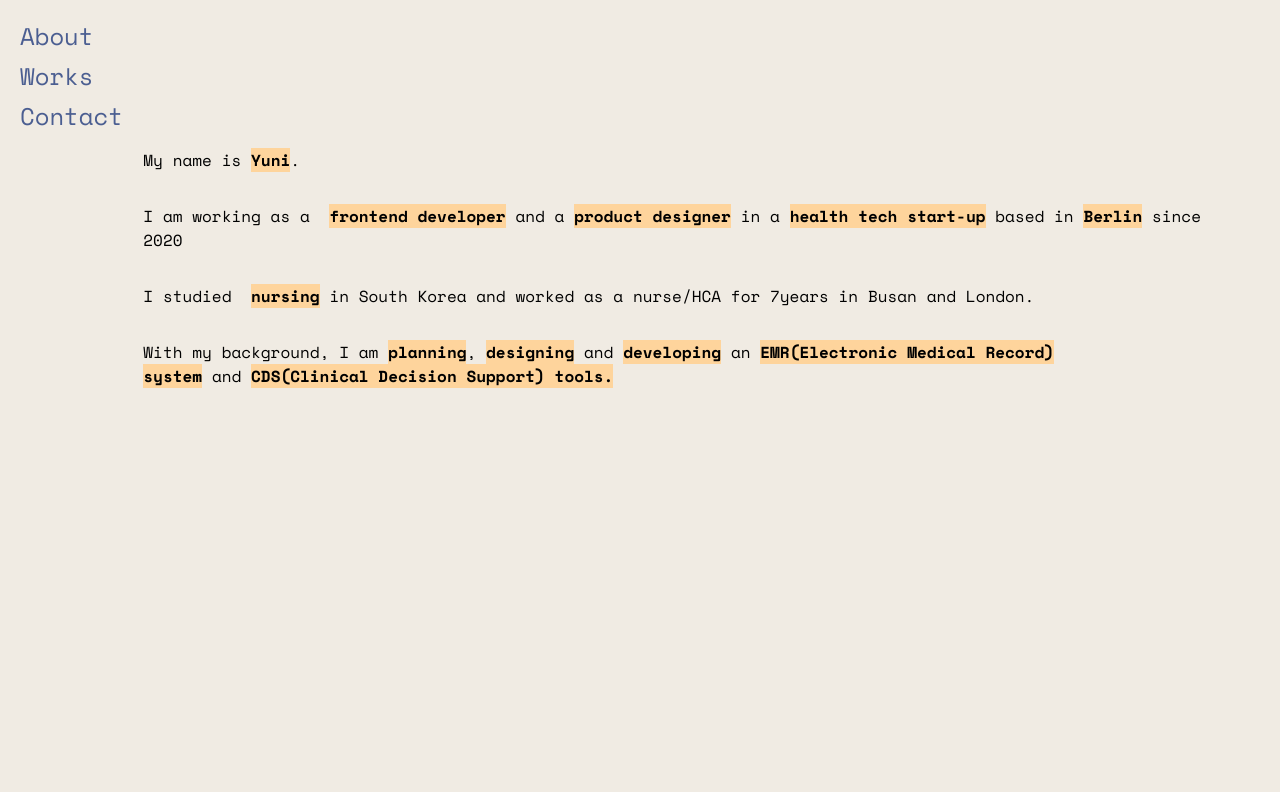
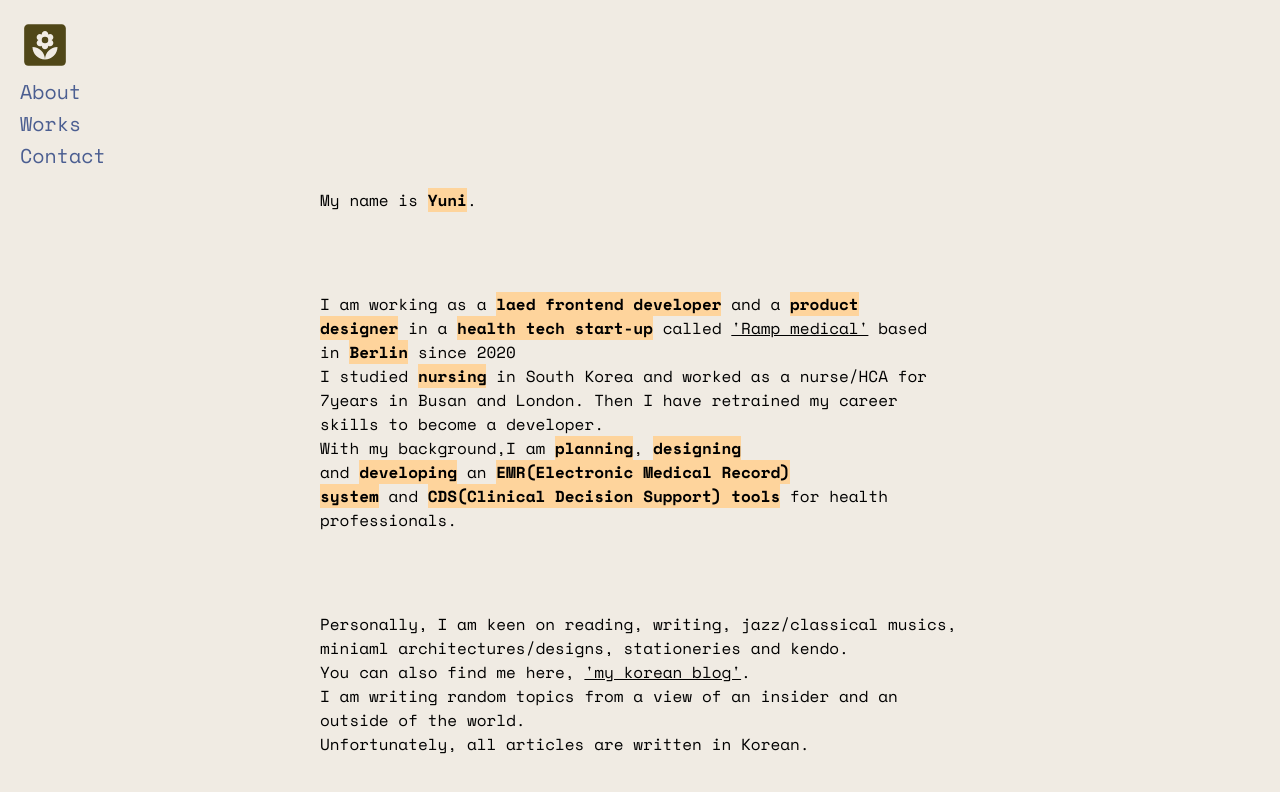
Before and after one commit to newnny/my-blog, a React (Create React App) app: page /about in a window 1280 px wide. Shown: the top 792 px of the page. Built offline with nearby package versions, Linux system fonts and the light colour scheme.

Commit message:
setting up blog

```diff
--- a/src/App.tsx
+++ b/src/App.tsx
@@ -23,17 +23,12 @@ function App() {
     <ThemeProvider theme={theme}>
       <div className="App">
         <Navbar />
-        <Grid container direction="row">
-          <Grid item xs={1}/>
-          <Grid item xs={11}>
             <Routes>
               <Route path='/' element={<Main />} />
               <Route path='/about' element={<About />} />
               <Route path='/works' element={<Works />} />
               <Route path='/contact' element={<Contact />} />
             </Routes>
-          </Grid>
-        </Grid>
       </div>
     </ThemeProvider>
   );
--- a/src/Components/Navbar.tsx
+++ b/src/Components/Navbar.tsx
@@ -1,11 +1,14 @@
 import React, { useState } from 'react'
 import { useNavigate } from 'react-router-dom'
-import { Link, Stack } from "@mui/material"
+import { Link, Stack, useMediaQuery, useTheme } from "@mui/material"
+import YardIcon from '@mui/icons-material/Yard';
 import '../App.css'
 
 const Navbar: React.FC = () => {
     const [selectedRoute, setSelectedRoute] = useState<string>("main")
     const navigate = useNavigate();
+    const theme = useTheme();
+    const matches = useMediaQuery(theme.breakpoints.down('sm'));
 
     const handleSelectRoute = (event: React.SyntheticEvent, link?: string) => {
         event.preventDefault();
@@ -28,15 +31,21 @@ const Navbar: React.FC = () => {
         }
     }
 
-
     return (
         <div>
-            <Stack spacing={1}>
+            <Stack spacing={matches ? 2 : 0} direction={matches ? "row" : "column"}>
+                <Link
+                    className="nav-link"
+                    color={selectedRoute === "main" ? "#504718" : "#4b5e91"}
+                    onClick={(event) => handleSelectRoute(event, "main")}
+                >
+                    <YardIcon style={{ height: 50, width: 50 }} />
+                </Link>
                 <Link
                     underline="hover"
                     className="nav-link"
                     color={selectedRoute === "about" ? "#504718" : "#4b5e91"}
-                    variant="h5"
+                    variant="h6"
                     onClick={(event) => handleSelectRoute(event, "about")}
                 >
                     About
@@ -45,7 +54,7 @@ const Navbar: React.FC = () => {
                     underline="hover"
                     className="nav-link"
                     color={selectedRoute === "works" ? "#504718" : "#4b5e91"}
-                    variant="h5"
+                    variant="h6"
                     onClick={(event) => handleSelectRoute(event, "works")}
                 >
                     Works
@@ -54,7 +63,7 @@ const Navbar: React.FC = () => {
                     underline="hover"
                     className="nav-link"
                     color={selectedRoute === "contact" ? "#504718" : "#4b5e91"}
-                    variant="h5"
+                    variant="h6"
                     onClick={(event) => handleSelectRoute(event, "contact")}
                 >
                     Contact
--- a/src/Pages/About.tsx
+++ b/src/Pages/About.tsx
@@ -1,44 +1,53 @@
+import React from 'react'
 import './Page.css'
+import { useMediaQuery, useTheme } from "@mui/material"
 
-const About = () => {
+const About: React.FC  = () => {
+    const theme = useTheme();
+    const matches = useMediaQuery(theme.breakpoints.down('sm'));
     return (
         <div className="App-page">
+            <div className={matches ? 'main-mobile-div' : 'main-div'}>
                 <div className="background">
                     <p>My name is <b className="highlight">Yuni</b>.</p>
-            </div>
-            <div className="background">
+                    <br />
+                    <br />
                     <p>
-                    I am working as a &nbsp;
-                    <b className="highlight">frontend developer</b>
+                        I am working as a&nbsp;
+                        <b className="highlight">laed frontend developer</b>
                         &nbsp;and a&nbsp;
                         <b className="highlight">product designer</b>
                         &nbsp;in a&nbsp;
                         <b className="highlight">health tech start-up</b>
-                    &nbsp;based in&nbsp;
+                        &nbsp;called <a className="a" href="https://www.rampmedical.com/">'Ramp medical'</a> based in&nbsp;
                         <b className="highlight">Berlin</b>
-                    &nbsp;since 2020&nbsp;
-                </p>
-            </div>
-            <div className="background">
-                <p>
-                    I studied &nbsp;
+                        &nbsp;since 2020&nbsp;<br />
+                        I studied&nbsp;
                         <b className="highlight">nursing</b>
                         &nbsp;in South Korea and worked as a nurse/HCA for 7years in Busan and London.
-                </p>
-            </div>
-            <div className="background">
-                <p>
-                    With my background, I am&nbsp;
+                        Then I have retrained my career skills to become a developer.<br />
+                        With my background,I am&nbsp;
                         <b className="highlight">planning</b>,&nbsp;
                         <b className="highlight">designing</b> and&nbsp;
                         <b className="highlight">developing</b>
                         &nbsp;an&nbsp;
                         <b className="highlight">EMR(Electronic Medical Record) system</b>
                         &nbsp;and&nbsp;
-                    <b className="highlight">CDS(Clinical Decision Support) tools.</b>
+                        <b className="highlight">CDS(Clinical Decision Support) tools</b>
+                        &nbsp;for health professionals.
+                    </p>
+                    <br />
+                    <br />
+                    <p>
+                        Personally, I am keen on reading, writing, jazz/classical musics, miniaml architectures/designs, stationeries and kendo.<br />
+                        You can also find me here, <a className="a" href="https://blog.naver.com/type_rh">'my korean blog'</a>.<br />
+                        I am writing random topics from a view of an insider and an outside of the world. <br />
+                        Unfortunately, all articles are written in Korean.
                     </p>
                 </div>
             </div>
+
+        </div >
     )
 }
 
--- a/src/Pages/Contact.tsx
+++ b/src/Pages/Contact.tsx
@@ -1,11 +1,27 @@
+import React from 'react'
 import './Page.css'
+import { useMediaQuery, useTheme } from "@mui/material"
 
-const Contact = () => {
+const Contact: React.FC  = () => {
+    const theme = useTheme();
+    const matches = useMediaQuery(theme.breakpoints.down('sm'));
     return (
-        <div className="App-page">
-            <p>
-                Any inquires, please email at <a href="mailto:hello@younhee.me">here</a>
-            </p>
+        <div className={matches ? 'main-mobile-div' : 'main-div'}>
+            <div className="background">
+                <p><b>Email</b></p>
+                <p>
+                    Any inquires, please email <a className="a-no-deco" href="mailto:hello@younhee.me">'here'</a>. <br />
+                    I will reach you as soon as possible.
+                </p>
+                <p><b>Linkedin</b></p>
+                <p>
+                    <a className="a-no-deco" href="https://www.linkedin.com/in/newnny/">linkedin.com/in/newnny</a> <br />
+                </p>
+                <p><b>Github</b></p>
+                <p>
+                    <a className="a-no-deco" href="https://github.com/newnny">github.com/newnny</a> <br />
+                </p>
+            </div>
         </div>
     )
 }
--- a/src/Pages/Main.tsx
+++ b/src/Pages/Main.tsx
@@ -1,10 +1,14 @@
+import React from 'react'
+import { useMediaQuery, useTheme } from "@mui/material"
 import KeyboardArrowRightIcon from '@mui/icons-material/KeyboardArrowRight';
 import './Page.css'
 
-const Main = () => {
+const Main: React.FC  = () => {
+    const theme = useTheme();
+    const matches = useMediaQuery(theme.breakpoints.down('sm'));
     return (
         <div className="App-page">
-            <div className='main-div'>
+            <div className={matches ? 'main-mobile-div' : 'main-div'}>
                 <p className='main-text'>
                     <KeyboardArrowRightIcon />
                     Hello,
--- a/src/Pages/Page.css
+++ b/src/Pages/Page.css
@@ -10,10 +10,8 @@
 }
 
 .background {
-    margin-left: 20px;
-    margin-right: 20px;
     display: flex;
-    align-items: center;
+    flex-direction: column;
 }
 
 .highlight {
@@ -25,8 +23,40 @@
 .main-div {
     display: flex;
     flex-direction: column;
+    align-items: center;
+    margin-right: 300px;
+    margin-left: 300px;
+}
+
+.main-mobile-div {
+    display: flex;
+    flex-direction: column;
+    align-items: center;
 }
 
 .main-text {
     display: flex;
+    flex-direction: row;
 }
+
+.work-div {
+    display: flex;
+    flex-direction: column;
+    margin-left: 125px;
+}
+
+.work-mobile-div {
+    display: flex;
+    flex-direction: column;
+}
+
+.a {
+    font-weight: 500;
+    color: black;
+}
+
+.a-no-deco {
+    font-weight: 500;
+    color: black;
+    text-decoration: none;
+}
--- a/src/Pages/Works.tsx
+++ b/src/Pages/Works.tsx
@@ -1,11 +1,83 @@
+import React, { useState } from 'react'
 import './Page.css'
+import { Grid, Button, useMediaQuery, useTheme } from "@mui/material"
 
-const Works = () => {
-    return(
-        <div>
-            <p>
-                works
-            </p>
+interface Data {
+    id: number;
+    name: string;
+    color: string;
+    fontWeight: string;
+}
+
+const Works: React.FC = () => {
+    const theme = useTheme();
+    const matches = useMediaQuery(theme.breakpoints.down('sm'));
+    const [category, setCategory] = useState<Data[]>([
+        {
+            id: 1,
+            name: "Code",
+            color: "#4b5e91",
+            fontWeight: "normal"
+        },
+        {
+            id: 2,
+            name: "Design",
+            color: "#4b5e91",
+            fontWeight: "normal"
+        },
+        {
+            id: 3,
+            name: "Others",
+            color: "#4b5e91",
+            fontWeight: "normal"
+        }
+    ])
+    const [selectedCategory, setSelectedCategory] = useState<string>("")
+
+    const handleClickCategory = (id: number, name: string) => {
+        setCategory(
+            category.map(item => {
+                if (item.id === id) {
+                    return { ...item, color: "#504718", fontWeight: "bold" }
+                }
+                return { ...item, color: "#4b5e91", fontWeight: "normal" }
+            })
+        )
+        if (name === "Code") {
+            setSelectedCategory("Code")
+        } else if (name === "Design") {
+            setSelectedCategory("Design")
+        } else if (name === "Others") {
+            setSelectedCategory("Others")
+        }
+    }
+
+
+    return (
+        <div className={matches ? " work-mobile-div" : "work-div"}>
+            <Grid container direction={matches ? "column" : "row"}>
+                <Grid item sm={6} style={{ display: "flex", flexDirection: "column", alignItems: "flex-start" }}>
+                    {category.map(item => (
+                        <p
+                            style={{ color: item.color, fontWeight: item.fontWeight, cursor: "pointer", }}
+                            onClick={() => handleClickCategory(item.id, item.name)}
+                        >
+                            {item.name}
+                        </p>
+                    ))}
+                </Grid>
+                <Grid item sm={6}>
+                    {selectedCategory === "Code" &&
+                        <p>/Code works</p>
+                    }
+                    {selectedCategory === "Design" &&
+                        <p>/Design works</p>
+                    }
+                    {selectedCategory === "Others" &&
+                        <p>/Others works</p>
+                    }
+                </Grid>
+            </Grid>
         </div>
 
     )
```
Also changed, not shown: public/index.html (+3 -4 lines). Lines whose indentation alone changed are shown as unchanged.
